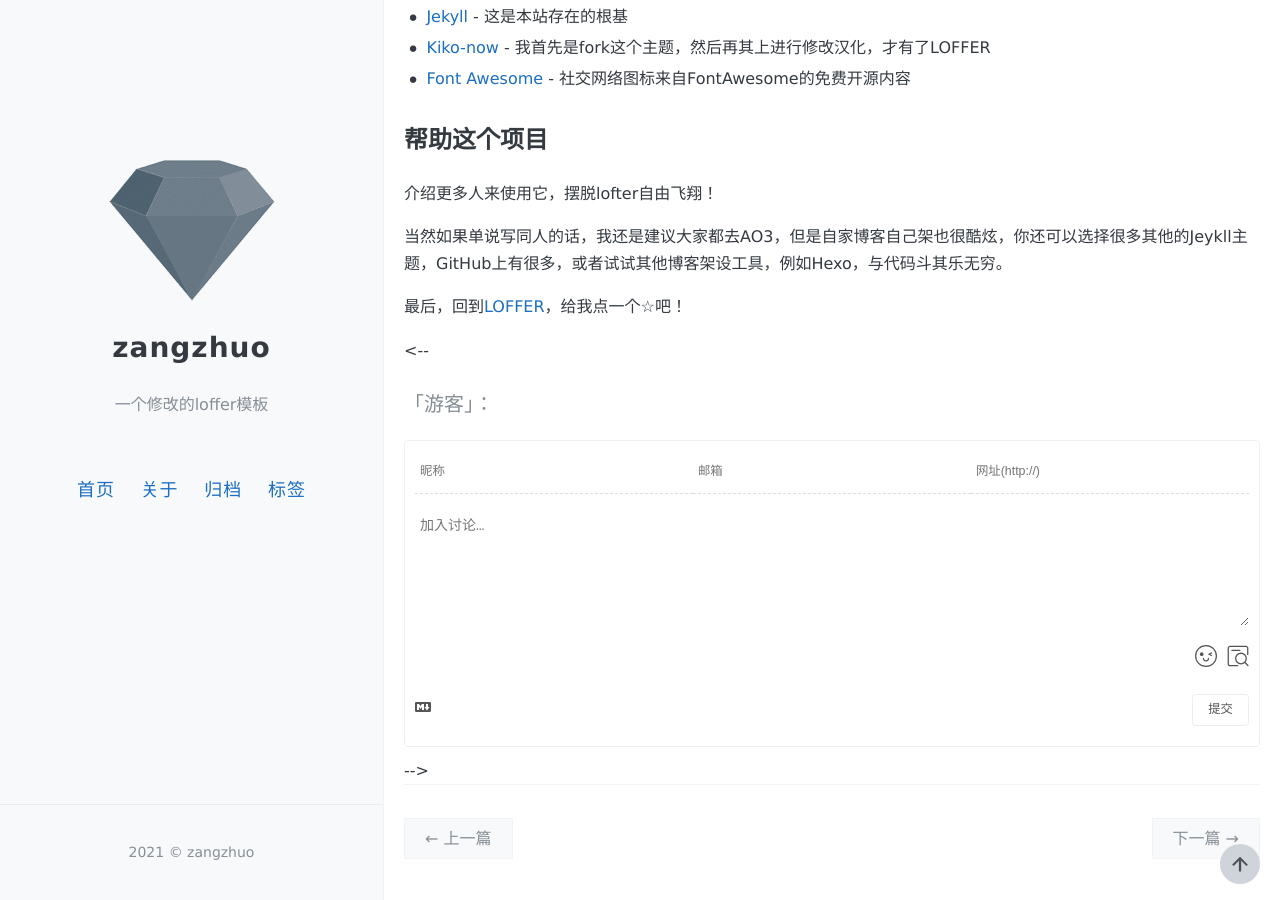
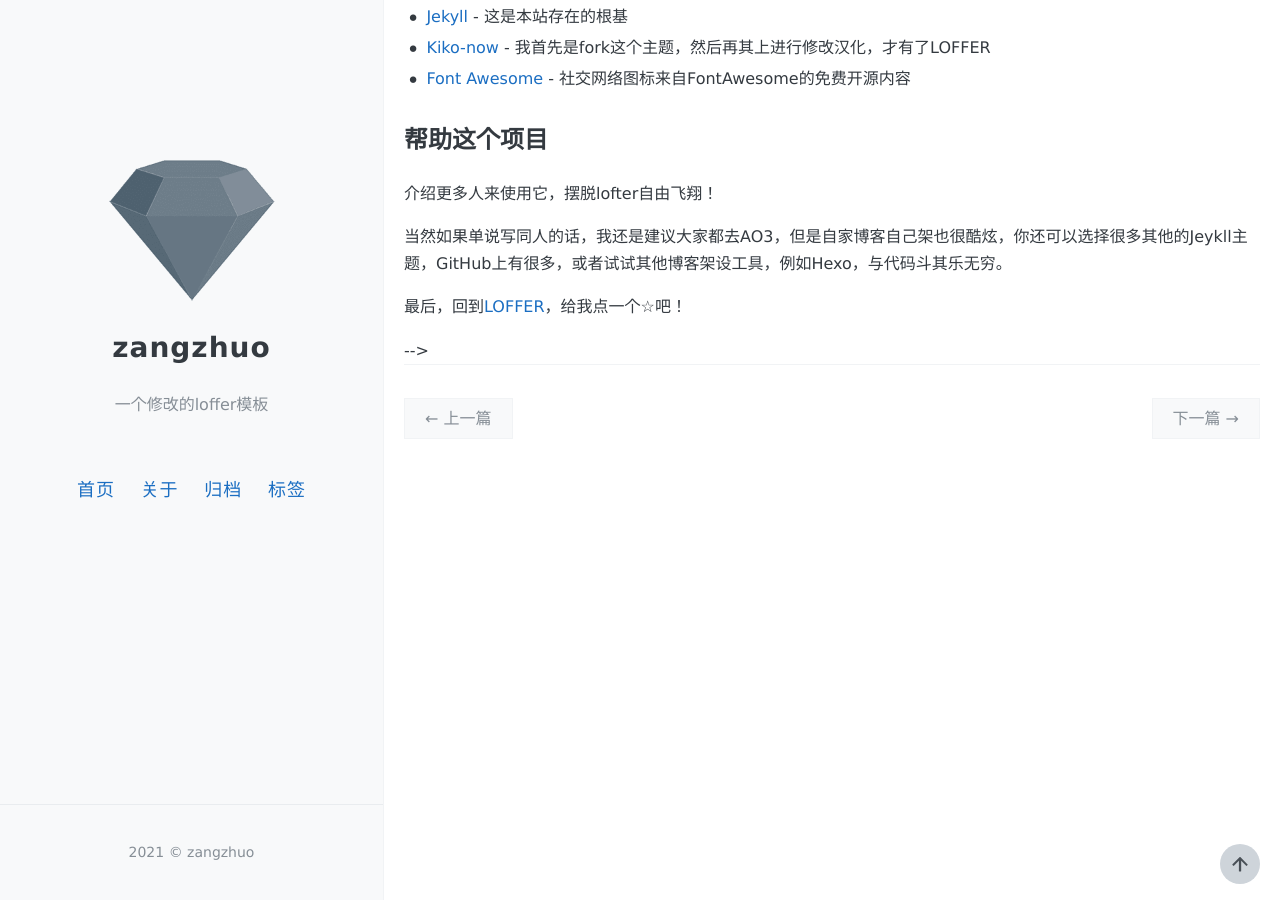
Before and after one commit to wmnhw/loffer, a Jekyll site: the page built from _posts/2019-06-02-document.md, in a window 1280 px wide and 900 px high, scrolled down 3864 px. Built offline with Jekyll 4.4.1, drawn with Linux system fonts in a browser that asks for light colours; comment, search, counter and statistics services are not loaded.

Commit message:
Update post.html

```diff
--- a/_layouts/post.html
+++ b/_layouts/post.html
@@ -32,7 +32,7 @@ layout: default
                 <!-- {% include gitalk.html %} -->
 
 	        <!-- Valine 评论框 start -->
-	       <--{% if site.valine.enable %}
+	       <!--{% if site.valine.enable %}
                       {% include valine_comments.html %}
            {% endif %}-->
 	       <!-- Valine 评论框 end -->
```
